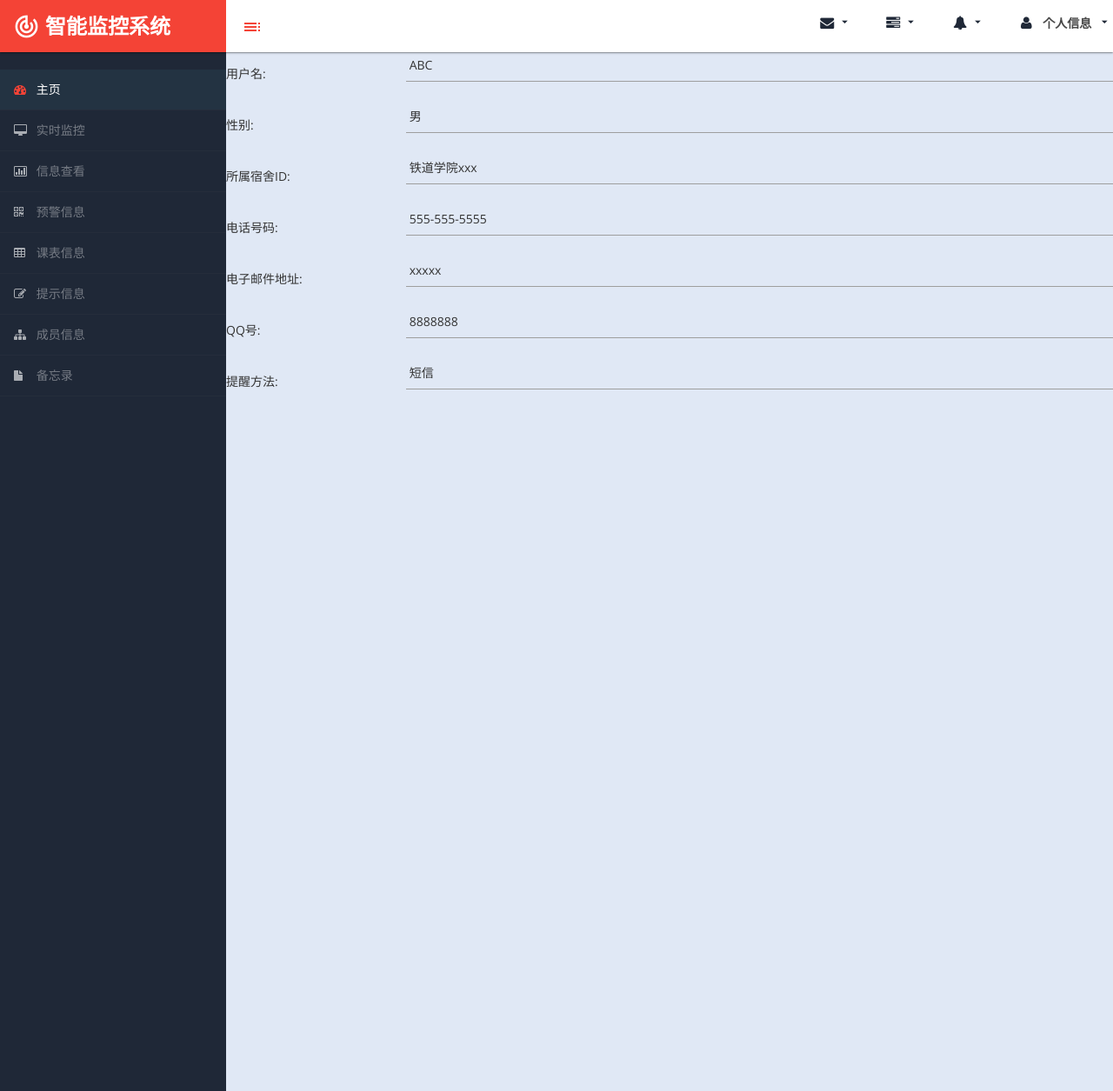
After one commit to Monitoring-System-for-4131414/monitor, a Flask app: page /member/ in a window 1280 px wide. The commit adds this page. Shown: the whole page at 87% size. Run offline with Flask 2, Linux system fonts and the light colour scheme; parts of the project's set-up code (start-up, migrations or seed data) failed here and were passed over; some libraries are stand-ins or nearby versions.

Commit message:
member部分

```diff
--- a/monitor.py
+++ b/monitor.py
@@ -8,6 +8,9 @@ app.config.from_object(config)
 def index():
     return render_template('index.html')
 
+@app.route('/member/')
+def member():
+    return render_template('member.html')
 
 if __name__ == '__main__':
     app.run()
--- a/templates/common/base.html
+++ b/templates/common/base.html
@@ -234,32 +234,9 @@
 
 
                     <li>
-                        <a href="#" class="waves-effect waves-dark"><i class="fa fa-sitemap"></i> 成员信息<span class="fa arrow"></span></a>
-                        <ul class="nav nav-second-level">
-                            <li>
-                                <a href="#">Second Level Link</a>
-                            </li>
-                            <li>
-                                <a href="#">Second Level Link</a>
-                            </li>
-                            <li>
-                                <a href="#">Second Level Link<span class="fa arrow"></span></a>
-                                <ul class="nav nav-third-level">
-                                    <li>
-                                        <a href="#">Third Level Link</a>
-                                    </li>
-                                    <li>
-                                        <a href="#">Third Level Link</a>
-                                    </li>
-                                    <li>
-                                        <a href="#">Third Level Link</a>
-                                    </li>
+                        <a href="/member/" class="waves-effect waves-dark"><i class="fa fa-sitemap"></i> 成员信息 </a>
+                    </li>
 
-                                </ul>
-
-                            </li>
-                        </ul>
-                    </li>
                     <li>
                         <a href="empty.html" class="waves-effect waves-dark"><i class="fa fa-fw fa-file"></i> 备忘录</a>
                     </li>
--- /dev/null
+++ b/templates/member.html
@@ -0,0 +1,50 @@
+{% extends 'common/base.html' %}
+{% block title %}
+    member
+{% endblock %}
+{% block main %}
+    <div id="page-wrapper">
+
+        <table>
+            <tbody>
+            <tr>
+                <td>用户名:</td>
+                <td><input name="" value="ABC" type="text"></td>
+            </tr>
+            <tr>
+                <td>性别:</td>
+                <td><input name="" value="男" type="text"></td>
+            </tr>
+            <tr>
+                <td>所属宿舍ID:</td>
+                <td><input name=""
+                           value="铁道学院xxx" type="text" size="40"></td>
+            </tr>
+            <tr>
+                <td>电话号码:</td>
+                <td><input name="" value="555-555-5555"
+                           type="text"></td>
+            </tr>
+            <tr>
+                <td>电子邮件地址:</td>
+                <td><input name=""
+                           value="xxxxx" type="text" size="40"></td>
+            </tr>
+            <tr>
+                <td>QQ号:</td>
+                <td><input name="" value="8888888"
+                           type="text" size="40"></td>
+            </tr>
+            <tr>
+                <td>提醒方法:</td>
+                <td><input name="" value="短信" type="text"></td>
+            </tr>
+
+            </tbody>
+        </table>
+
+
+    </div>
+
+
+{% endblock %}
```
Also changed, not shown: templates/index.html (+22 -14 lines).
